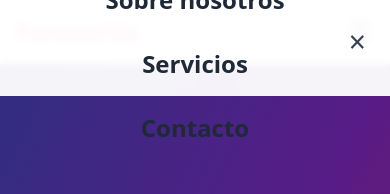
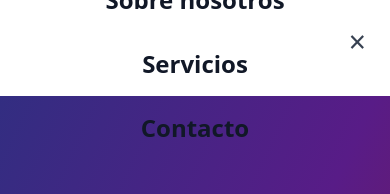
Before and after one commit to keykun456/ForeverUs, a Next.js app: page /home in a window 390 px wide. Both pictures are taken after a click on the button "Abrir menú móvil". Shown: the top 194 px of the page. Built offline with nearby package versions, Linux system fonts and the light colour scheme.

Commit message:
🧱 Mejora menú móvil: fondo sólido, z-index alto y enlaces bien visibles

```diff
--- a/components/Navbar.tsx
+++ b/components/Navbar.tsx
@@ -115,9 +115,10 @@ const Navbar = () => {
 			  animate={{ opacity: 1, scale: 1 }}
 			  exit={{ opacity: 0, scale: 0.95 }}
 			  transition={{ duration: 0.3 }}
-              className="fixed inset-0 z-50 bg-white bg-opacity-95 backdrop-blur-sm flex flex-col items-center justify-center space-y-8 px-6 py-12 md:hidden"
+			  // 🎯 Fondo sólido, sin transparencia y z-index muy alto
+			  className="fixed inset-0 z-[999] bg-white flex flex-col items-center justify-center space-y-8 px-6 py-12 md:hidden"
 			>
-              {/* ❌ Botón cerrar */}
+			  {/* ❌ Botón cerrar menú */}
 			  <button
 				onClick={() => setMenuOpen(false)}
 				className="absolute top-6 right-6 text-3xl text-gray-700 hover:text-pink-600"
@@ -126,7 +127,7 @@ const Navbar = () => {
 				&times;
 			  </button>
 
-              {/* 📋 Enlaces del menú móvil */}
+			  {/* 📋 Enlaces del menú, ahora bien visibles */}
 			  {["Sobre nosotros", "Servicios", "Contacto"].map((label, idx) => {
 				const href = ["#about", "#services", "#contact"][idx];
 				return (
@@ -134,7 +135,7 @@ const Navbar = () => {
 					key={label}
 					href={href}
 					onClick={() => setMenuOpen(false)}
-                    className="text-2xl font-semibold text-gray-800 hover:text-pink-600 transition"
+					className="text-2xl font-semibold text-gray-900 hover:text-pink-600 transition"
 				  >
 					{label}
 				  </a>
@@ -143,6 +144,10 @@ const Navbar = () => {
 			</motion.div>
 		  )}
 		</AnimatePresence>
+
+
+
+
       </nav>
 
       {/* 🧱 Espaciador para compensar navbar fija */}
```
Lines whose indentation alone changed are shown as unchanged.
